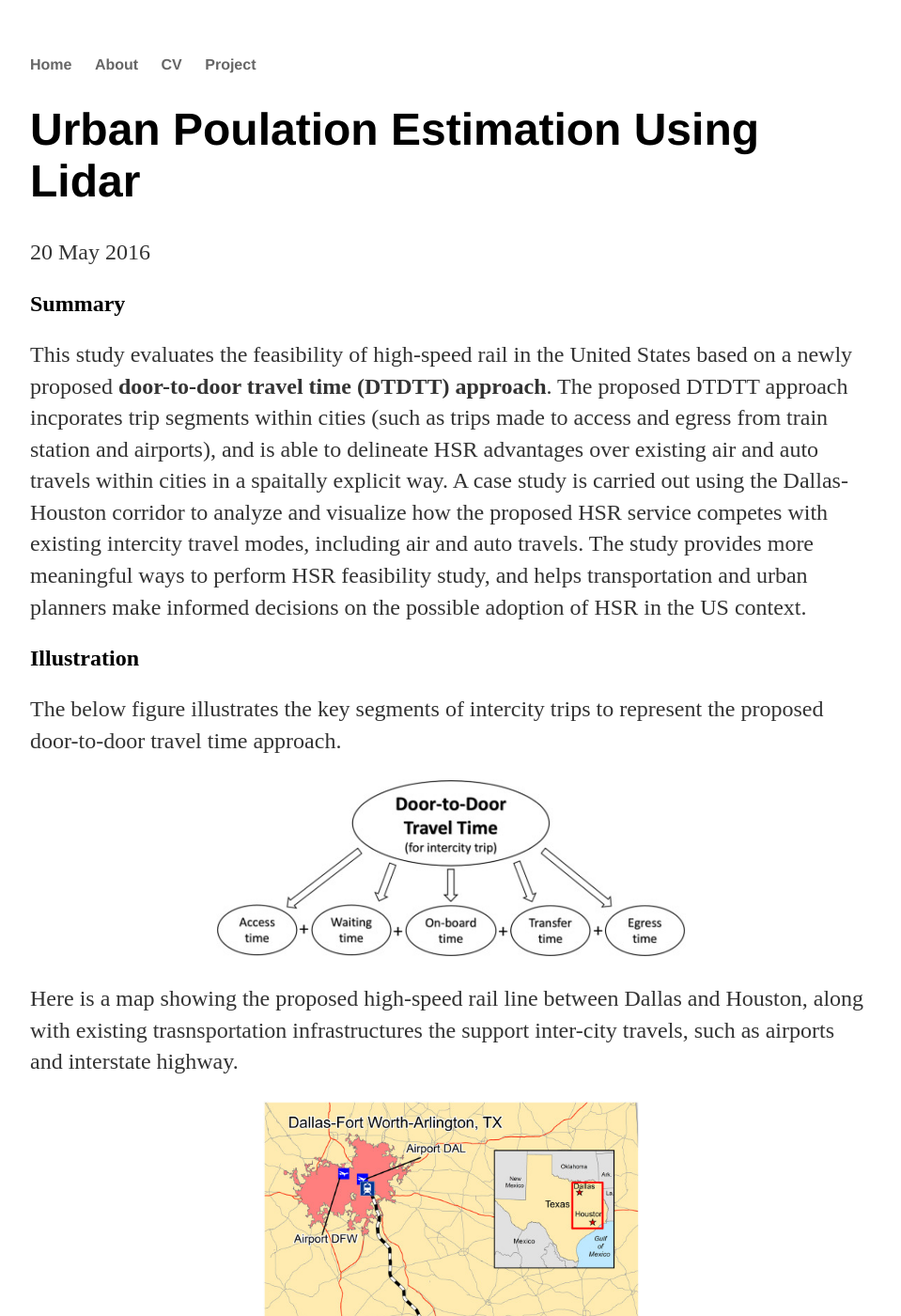
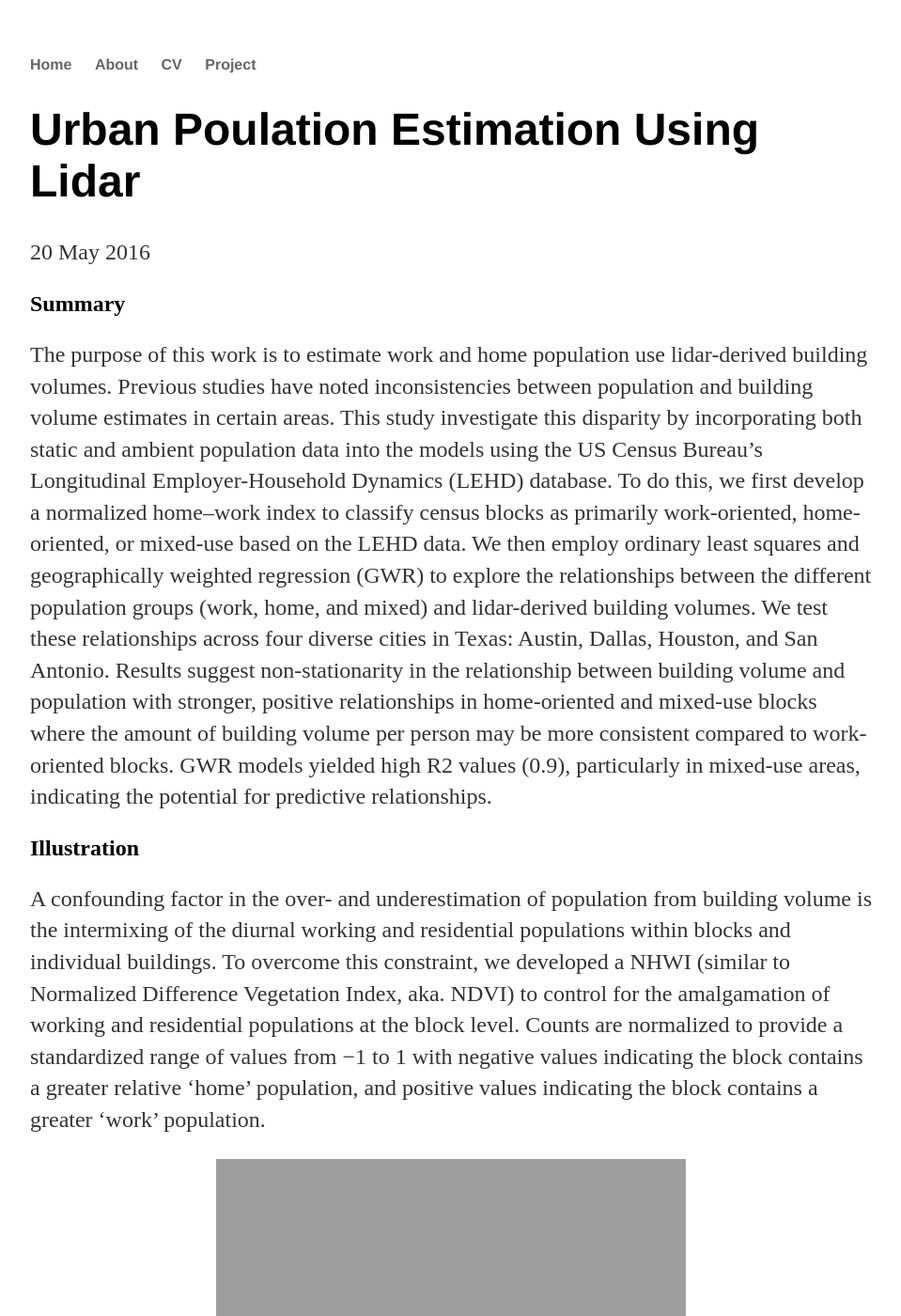
Before and after one commit to yun-zhao/yun-zhao.github.io, a Jekyll site: the page built from _posts/2016-05-20-yun-zhao-Pop.md, in a window 1280 px wide and 1400 px high. Shown: the whole window at 94% size, without its empty margins (160-1119 px from the left). Built offline with Jekyll 4.4.1, drawn with Linux system fonts in a browser that asks for light colours; some of the changed text lies outside the part shown.

Commit message:
Update 2016-05-20-yun-zhao-Pop.md

```diff
--- a/_posts/2016-05-20-yun-zhao-Pop.md
+++ b/_posts/2016-05-20-yun-zhao-Pop.md
@@ -6,30 +6,30 @@ thumb: "https://yun-zhao.github.io/Proj_File/Pop.jpg"
 ---
 
 ## Summary
-This study evaluates the feasibility of high-speed rail in the United States based on a newly proposed **door-to-door travel time (DTDTT) approach**. The proposed DTDTT approach incporates trip segments within cities (such as trips made to access and egress from train station and airports), and is able to delineate HSR advantages over existing air and auto travels within cities in a spaitally explicit way.  A case study is carried out using the Dallas-Houston corridor to analyze and visualize how the proposed HSR service competes with existing intercity travel modes, including air and auto travels. The study provides more meaningful ways to perform HSR feasibility study, and helps transportation and urban planners make informed decisions on the possible adoption of HSR in the US context.
+ The purpose of this work is to estimate work and home population use lidar-derived building volumes.  Previous studies have noted inconsistencies between population and building volume estimates in certain areas. This study investigate this disparity by incorporating both static and ambient population data into the models using the US Census Bureau’s Longitudinal Employer-Household Dynamics (LEHD) database. To do this, we first develop a normalized home–work index to classify census blocks as primarily work-oriented, home-oriented, or mixed-use based on the LEHD data. We then employ ordinary least squares and geographically weighted regression (GWR) to explore the relationships between the different population groups (work, home, and mixed) and lidar-derived building volumes. We test these relationships across four diverse cities in Texas: Austin, Dallas, Houston, and San Antonio. Results suggest non-stationarity in the relationship between building volume and population with stronger, positive relationships in home-oriented and mixed-use blocks where the amount of building volume per person may be more consistent compared to work-oriented blocks. GWR models yielded high R2 values (0.9), particularly in mixed-use areas, indicating the potential for predictive relationships.
 
 ## Illustration
 
-The below figure illustrates the key segments of intercity trips to represent the proposed door-to-door travel time approach.
+A confounding factor in the over- and underestimation of population from building volume is the intermixing of the diurnal working and residential populations within blocks and individual buildings. To overcome this constraint, we developed a NHWI (similar to Normalized Difference Vegetation Index, aka. NDVI) to control for the amalgamation of working and residential populations at the block level. Counts are normalized to provide a standardized range of values from −1 to 1 with negative values indicating the block contains a greater relative ‘home’ population, and positive values indicating the block contains a greater ‘work’ population.
 
 <div style="text-align:center">
-  <img src="https://yun-zhao.github.io/Proj_File/HSR-1.jpg" alt="Description of the image" width="500">
+  <img src="https://yun-zhao.github.io/Proj_File/pop-1.jpg" alt="Description of the image" width="500">
 </div>
 
 
-Here is a map showing the proposed high-speed rail line between Dallas and Houston, along with existing trasnsportation infrastructures the support inter-city travels, such as airports and interstate highway.
+The proposed index and methods are applied to four major cities in Texas: Austin, Dallas, San Antonio, and Houston.
 
 <div style="text-align:center">
-  <img src="https://yun-zhao.github.io/Proj_File/HSR-2.jpg" alt="Description of the image" width="400">
+  <img src="https://yun-zhao.github.io/Proj_File/pop-2.jpg" alt="Description of the image" width="400">
 </div>
 
-This below figure is an visualization of produced by the proposed method, showing advantages of different travel modes in Houston.  Red area indicates where HSR will have shorter total travel time, green area indicate areas where Airport Hobby will have advantage, and Purple indicate areas where Airport Geirge Bush will have advantage.
+GWR  is a local statistical technique for exploring spatial variations in relationships across space and can account for the spatial non-stationarity in the effect of independent variables often present in OLS regression. GWR allows the weights of observations to vary such that observations closer to the block being assessed are given a greater weight than observations further away. The below table shows the improvements of GWR compared to traditional OLS linear regression.
 
 <div style="text-align:center">
-  <img src="https://yun-zhao.github.io/Proj_File/HRS-3.jpg" alt="Description of the image" width="500">
+  <img src="https://yun-zhao.github.io/Proj_File/pop-3.jpg" alt="Description of the image" width="500">
 </div>
 
 
 ## Links
 
-For full peer-reviewed published paper, click <a href="https://www.dropbox.com/scl/fi/zlhi1owh4o3pg8tjc6nkk/HSR.pdf?rlkey=0rxopmyxipvf4k9nfej6mjvjg&dl=0" target="_blank">here.</a>
+For full peer-reviewed published paper, click <a href="https://www.dropbox.com/scl/fi/l8rlm9zpwrw5wr0expg6d/Estimating-work-and-home-population-using-lidar-derived-building-volumes.pdf?rlkey=68gc18dbxfb4o5nctf5gqeplg&dl=0" target="_blank">here.</a>
```
